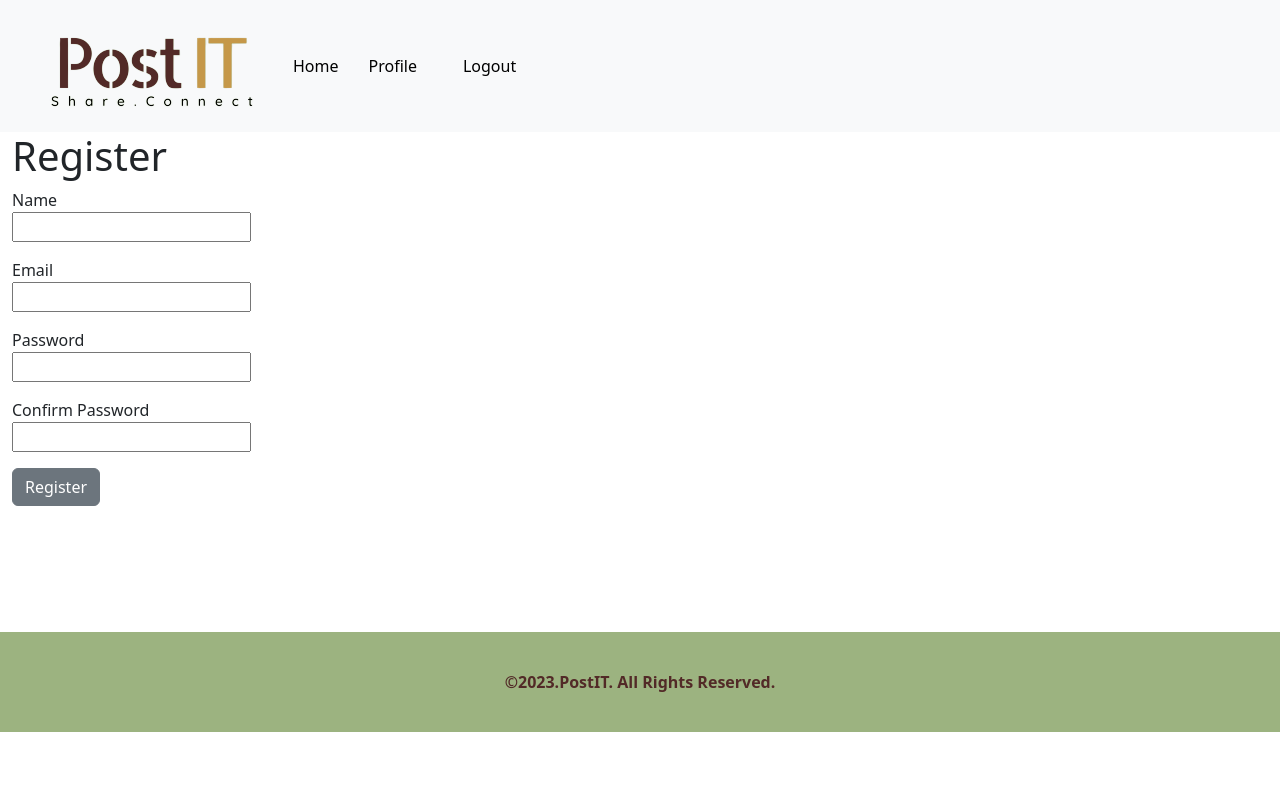
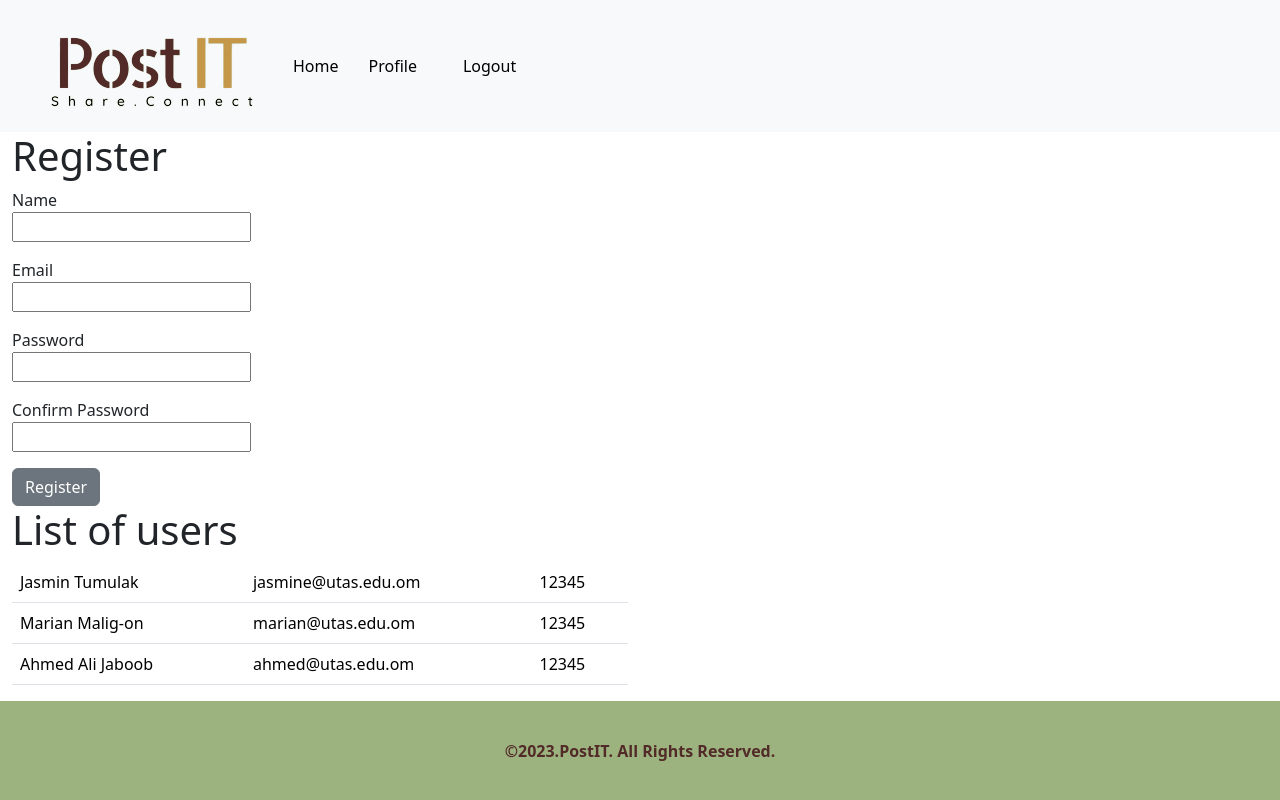
Before and after one commit to Rafiaa46/postit-app, a React (Create React App) app in the folder client/: page /register in a window 1280 px wide. Built offline with nearby package versions, Linux system fonts and the light colour scheme.

Commit message:
update the user sliec

```diff
--- a/client/src/Components/Register.js
+++ b/client/src/Components/Register.js
@@ -15,14 +15,17 @@
   Form,
 } from "reactstrap";
 import logo from "../Images/logo-t.png";
+import { UseSelector, useSelector } from "react-redux";
 
 const Register = () => {
+
   const {
     register,
     handleSubmit,
     formState: { errors },
   } = useForm({ resolver: yupResolver(userSchemaValidation) });
 
+  const userList=useSelector((state)=> state.users.value)
   // Handle form submission
 
   const onSubmit = (data) => {
@@ -75,6 +78,32 @@
           </Col>
         </Row>
       </Form>
+      <Row>
+        <Col md={6}>
+          <h1>List of users</h1>
+          <table className="table">
+
+            <tbody>
+
+              {userList.map((user) => (
+
+                <tr key={user.email}>
+
+                  <td>{user.name}</td>
+
+                  <td>{user.email}</td>
+
+                  <td>{user.password}</td>
+
+                </tr>
+
+              ))}
+
+            </tbody>
+
+          </table>
+        </Col>
+      </Row>
     </Container>
   );
 };
--- /dev/null
+++ b/client/src/ExampleData.js
@@ -0,0 +1,37 @@
+export const UsersData=[
+    {
+
+        id: 1,
+
+        name: "Jasmin Tumulak",
+
+        email: "jasmine@utas.edu.om",
+
+        password: "12345",
+
+      },
+
+      {
+
+        id: 2,
+
+        name: "Marian Malig-on",
+
+        email: "marian@utas.edu.om",
+
+        password: "12345",
+
+      },
+
+      {
+
+        id: 3,
+
+        name: "Ahmed Ali Jaboob",
+
+        email: "ahmed@utas.edu.om",
+
+        password: "12345",
+
+      },
+];
--- a/client/src/Features/UserSlice.js
+++ b/client/src/Features/UserSlice.js
@@ -0,0 +1,12 @@
+import { createSlice } from "@reduxjs/toolkit";
+import {UsersData}  from "../ExampleData";
+
+const initialState = { value: UsersData }; //list of user is an object with empty array as initial value
+const userSlice=createSlice({
+    name:"users",
+    initialState:initialState,
+    reducers:{
+    },
+
+});
+export default userSlice.reducer;
--- a/client/src/Store/store.js
+++ b/client/src/Store/store.js
@@ -1,5 +1,6 @@
 import { configureStore } from "@reduxjs/toolkit";
 import usersReducer from "../Features/UserSlice";
+
 
 export const store = configureStore({
   reducer: {
```
